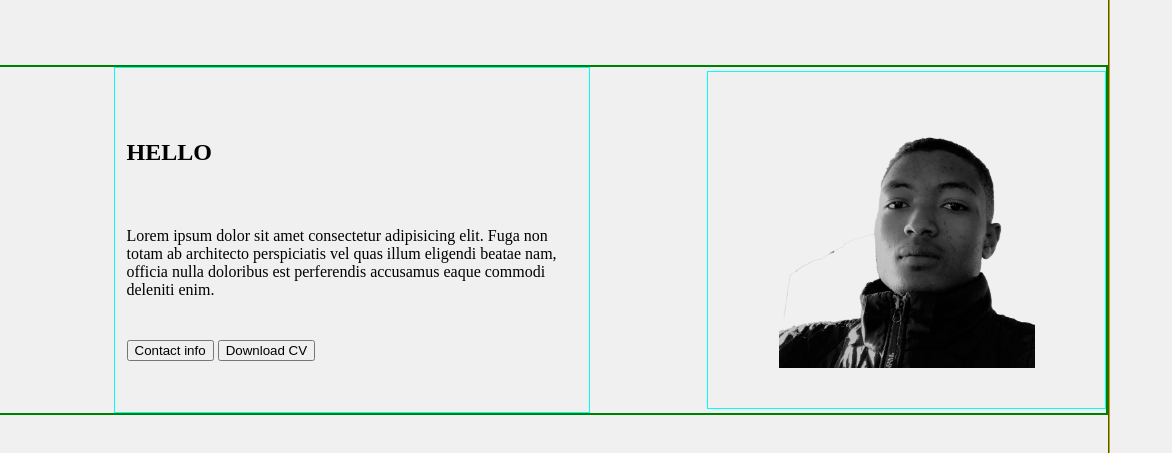
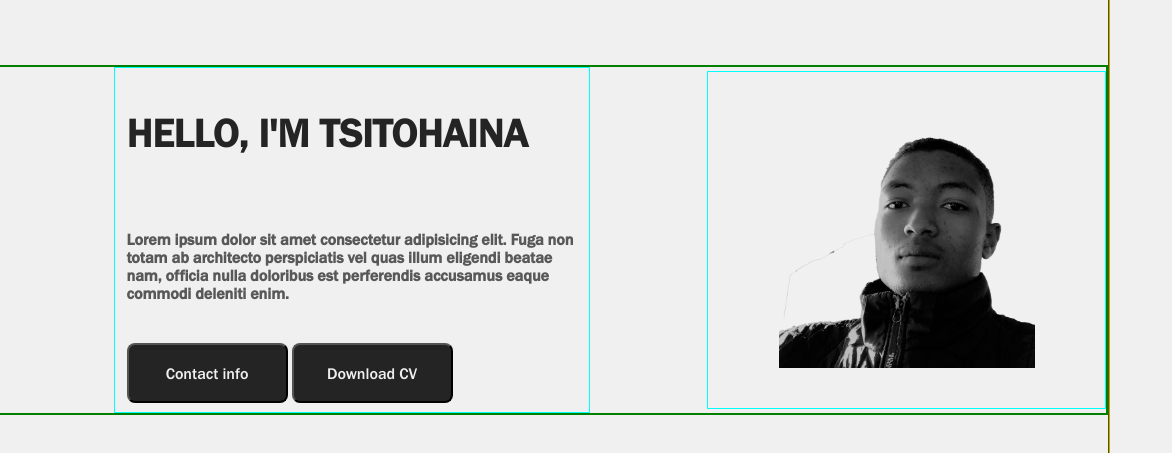
Before and after one commit to TsitouhRanjafy/porftolio, a plain HTML site: page index.html in a window 1280 px wide. Shown: the part 202-655 px from the top of the page, 108-1280 px from the left. Drawn offline with Linux system fonts and the light colour scheme.

Commit message:
Class modified

```diff
--- a/index.html
+++ b/index.html
@@ -31,11 +31,11 @@
                     <img src="ico/icons8-github-basic-outline-96.png" alt="png" srcset="" class="ico ico_github">
                 </div>
                 <div class="view view_salutation">
-                    <h1 class="">HELLO</h1>
-                    <p class="">Lorem ipsum dolor sit amet consectetur adipisicing elit. Fuga non totam ab architecto perspiciatis vel quas illum eligendi beatae nam, officia nulla doloribus est perferendis accusamus eaque commodi deleniti enim.</p>
-                    <div class="">
-                        <button class="">Contact info</button>
-                        <button class="">Download CV</button>
+                    <h1 class="hello">HELLO, I'M TSITOHAINA</h1>
+                    <p class="paragraphe">Lorem ipsum dolor sit amet consectetur adipisicing elit. Fuga non totam ab architecto perspiciatis vel quas illum eligendi beatae nam, officia nulla doloribus est perferendis accusamus eaque commodi deleniti enim.</p>
+                    <div class="btn_container ">
+                        <button class="btn btn_contact">Contact info</button>
+                        <button class="btn btn_CV">Download CV</button>
                     </div>
                 </div>
                 <div class="view view_image">
```
